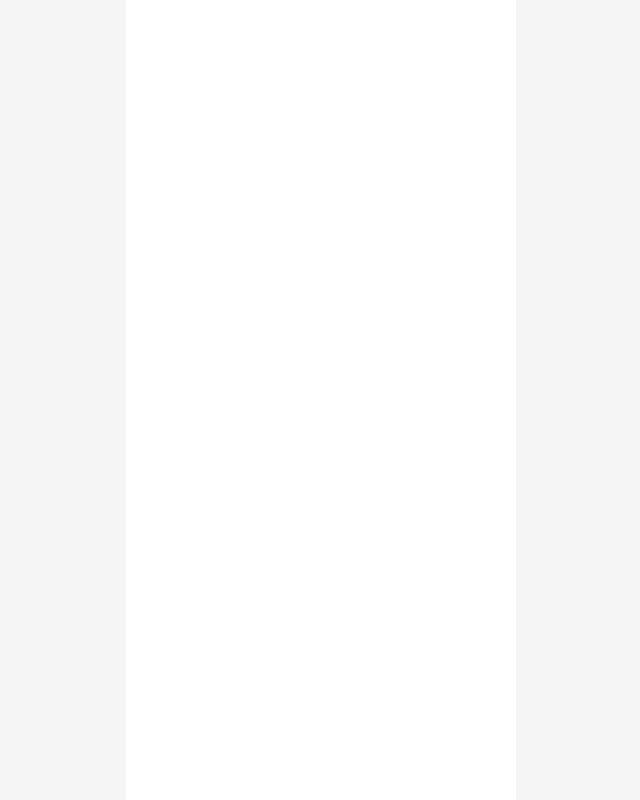
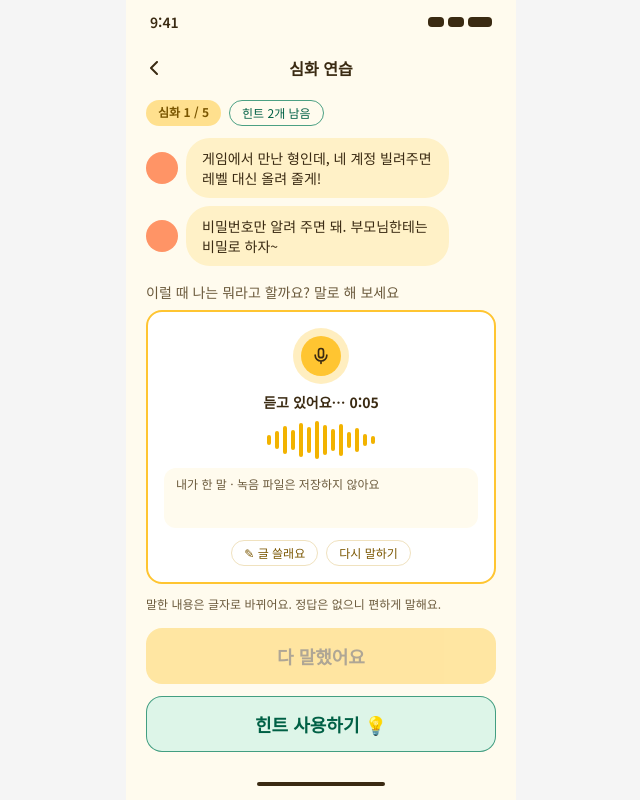
Before and after one commit to line1thon-15/frontend, a React (Vite) app: page /child/deepen/speak in a window 1280 px wide. Before the commit this address had no page. Shown: the whole page, without its empty margins (319-959 px from the left). Built offline with nearby package versions, Linux system fonts and the light colour scheme.

Commit message:
feat: Y7-1·Y7-2 심화 연습(글/말로 답하기) 화면과 라우트 추가
Co-Authored-By: Claude Sonnet 5.5 <noreply@anthropic.com>
Claude-Session: https://claude.ai/code/session_01LEfxZBpz5bTDnEPLxqZYTg

```diff
--- a/src/App.jsx
+++ b/src/App.jsx
@@ -4,6 +4,7 @@ import Start from './pages/Start.jsx'
 import ChildLogin from './pages/ChildLogin.jsx'
 import FirstSetup from './pages/FirstSetup.jsx'
 import ChildHome from './pages/ChildHome.jsx'
+import DeepenPractice from './pages/DeepenPractice.jsx'
 import ComponentPreview from './pages/ComponentPreview.jsx'
 
 // 화면을 추가할 때 여기에 Route를 한 줄씩 추가하세요.
@@ -16,6 +17,8 @@ export default function App() {
         <Route path="/child/login" element={<ChildLogin />} />
         <Route path="/child/setup" element={<FirstSetup />} />
         <Route path="/home" element={<ChildHome />} />
+        <Route path="/child/deepen/write" element={<DeepenPractice initialMode="write" />} />
+        <Route path="/child/deepen/speak" element={<DeepenPractice initialMode="speak" />} />
         <Route path="/preview" element={<ComponentPreview />} />
       </Routes>
     </Layout>
--- /dev/null
+++ b/src/pages/DeepenPractice.jsx
@@ -0,0 +1,246 @@
+// Y7-1 심화 연습 (글로 답하기) / Y7-2 심화 연습 (말로 답하기)
+import { useEffect, useRef, useState } from 'react'
+import { useNavigate } from 'react-router-dom'
+import StatusBar from '../components/common/StatusBar.jsx'
+import Header from '../components/common/Header.jsx'
+import Button from '../components/common/Button.jsx'
+import Bubble from '../components/common/Bubble.jsx'
+import HomeIndicator from '../components/common/HomeIndicator.jsx'
+
+// TODO: 백엔드(AI) 심화 연습 상황 API 연동 후 교체
+const MOCK = {
+  index: 1,
+  total: 5,
+  hintLimit: 2,
+  messages: ['게임에서 만난 형인데, 네 계정 빌려주면 레벨 대신 올려 줄게!', '비밀번호만 알려 주면 돼. 부모님한테는 비밀로 하자~'],
+  hints: ['비밀번호는 나만 알아야 하는 거예요', '모르는 사람이 비밀로 하자고 하면 한 번 멈춰요'],
+}
+
+const MAX_LENGTH = 100
+const WAVE = [10, 18, 28, 20, 34, 26, 38, 30, 22, 32, 16, 24, 12, 8]
+
+const SpeechRecognition =
+  typeof window !== 'undefined' ? window.SpeechRecognition || window.webkitSpeechRecognition : undefined
+
+function formatTime(seconds) {
+  return `${Math.floor(seconds / 60)}:${String(seconds % 60).padStart(2, '0')}`
+}
+
+function MicIcon({ className = '' }) {
+  return (
+    <svg viewBox="0 0 24 24" className={className} fill="none" stroke="currentColor" strokeWidth="2" aria-hidden="true">
+      <rect x="9" y="3" width="6" height="11" rx="3" />
+      <path d="M5 11a7 7 0 0 0 14 0M12 18v3" strokeLinecap="round" />
+    </svg>
+  )
+}
+
+// mode: 'write'(글로 답하기) | 'speak'(말로 답하기)
+export default function DeepenPractice({ initialMode = 'write' }) {
+  const navigate = useNavigate()
+  const { index, total, hintLimit, messages, hints } = MOCK
+  const [mode, setMode] = useState(initialMode)
+  const [text, setText] = useState('')
+  const [transcript, setTranscript] = useState('')
+  const [seconds, setSeconds] = useState(0)
+  const [speechError, setSpeechError] = useState('')
+  const [hintsUsed, setHintsUsed] = useState(0)
+  const recognitionRef = useRef(null)
+
+  const hintsLeft = hintLimit - hintsUsed
+  const visibleHints = hints.slice(0, hintsUsed)
+
+  // 말로 답하기: 브라우저 음성 인식으로 말을 글자로 바꿔요. 녹음 파일은 저장하지 않아요.
+  const startListening = () => {
+    setTranscript('')
+    setSeconds(0)
+    setSpeechError('')
+    if (!SpeechRecognition) {
+      setSpeechError('이 기기에서는 말하기를 쓸 수 없어요. 글로 써 주세요.')
+      return
+    }
+    try {
+      const recognition = new SpeechRecognition()
+      recognition.lang = 'ko-KR'
+      recognition.continuous = true
+      recognition.interimResults = true
+      recognition.onresult = (event) => {
+        setTranscript(Array.from(event.results, (result) => result[0].transcript).join(' '))
+      }
+      recognition.onerror = () => setSpeechError('마이크를 쓸 수 없어요. 글로 써 주세요.')
+      recognition.start()
+      recognitionRef.current = recognition
+    } catch {
+      setSpeechError('말하기를 시작하지 못했어요. 글로 써 주세요.')
+    }
+  }
+
+  const stopListening = () => {
+    recognitionRef.current?.stop()
+    recognitionRef.current = null
+  }
+
+  useEffect(() => {
+    if (mode !== 'speak') return undefined
+    startListening()
+    const timer = setInterval(() => setSeconds((value) => value + 1), 1000)
+    return () => {
+      clearInterval(timer)
+      stopListening()
+    }
+  }, [mode])
+
+  const handleHint = () => {
+    if (hintsLeft > 0) setHintsUsed((value) => value + 1)
+  }
+
+  const answer = mode === 'write' ? text.trim() : transcript.trim()
+
+  const handleSubmit = () => {
+    if (!answer) return
+    stopListening()
+    // TODO: 백엔드 심화 연습 답변 제출 API 연동 — 원문은 저장하지 않고 평가 결과만 받기
+    navigate('/child/deepen/result')
+  }
+
+  const hintButton = (
+    <button
+      type="button"
+      onClick={handleHint}
+      disabled={hintsLeft === 0}
+      className="h-14 flex-1 rounded-2xl border-[1.5px] border-emerald-700/70 bg-mint-soft text-lg font-bold text-emerald-800 transition active:brightness-95 disabled:opacity-40"
+    >
+      {hintsLeft === 0 ? '힌트를 다 썼어요' : '힌트 사용하기 💡'}
+    </button>
+  )
+
+  return (
+    <div className="flex min-h-screen flex-col bg-surface text-ink">
+      <StatusBar />
+      <Header title="심화 연습" />
+
+      <main className="flex flex-1 flex-col px-5 pt-2">
+        <div className="flex gap-2">
+          <span className="rounded-full bg-primary/50 px-3 py-1 text-xs font-bold text-primary-ink">
+            심화 {index} / {total}
+          </span>
+          <span className="rounded-full border border-emerald-700/70 px-3 py-1 text-xs text-emerald-800">
+            힌트 {hintsLeft}개 남음
+          </span>
+        </div>
+
+        <div className="mt-3 flex flex-col gap-2">
+          {messages.map((message) => (
+            <Bubble key={message}>{message}</Bubble>
+          ))}
+        </div>
+
+        {visibleHints.length > 0 && (
+          <ul className="mt-3 rounded-2xl border border-emerald-700/50 bg-mint-soft px-4 py-3 text-sm text-emerald-800">
+            {visibleHints.map((hint) => (
+              <li key={hint}>💡 {hint}</li>
+            ))}
+          </ul>
+        )}
+
+        <p className="mt-4 text-sm text-muted">
+          이럴 때 나는 뭐라고 할까요? {mode === 'write' ? '직접 써 보세요' : '말로 해 보세요'}
+        </p>
+
+        {mode === 'write' ? (
+          <>
+            <section className="mt-2 rounded-2xl border-2 border-primary bg-white p-4">
+              <label className="sr-only" htmlFor="deepen-answer">
+                내 답
+              </label>
+              <textarea
+                id="deepen-answer"
+                value={text}
+                maxLength={MAX_LENGTH}
+                onChange={(e) => setText(e.target.value)}
+                placeholder="여기에 써 보세요"
+                rows={3}
+                className="w-full resize-none bg-transparent text-[0.9375rem] leading-relaxed outline-none placeholder:text-muted"
+              />
+              <div className="mt-2 flex items-center justify-between">
+                <button
+                  type="button"
+                  onClick={() => setMode('speak')}
+                  className="flex items-center gap-1 rounded-full border border-line px-3 py-1 text-xs text-primary-ink"
+                >
+                  <MicIcon className="size-4" />
+                  말로 할래요
+                </button>
+                <span className="text-xs text-muted">
+                  {text.length} / {MAX_LENGTH}
+                </span>
+              </div>
+            </section>
+            <p className="mt-3 text-xs text-muted">정답은 없어요. 내 말로 편하게 써도 괜찮아요.</p>
+          </>
+        ) : (
+          <>
+            <section className="mt-2 rounded-2xl border-2 border-primary bg-white p-4 text-center">
+              <span className="mx-auto flex size-14 items-center justify-center rounded-full bg-primary/30">
+                <span className="flex size-10 items-center justify-center rounded-full bg-primary">
+                  <MicIcon className="size-5" />
+                </span>
+              </span>
+              <p className="mt-2 text-sm font-bold">
+                {speechError ? '말하기를 쓸 수 없어요' : `듣고 있어요… ${formatTime(seconds)}`}
+              </p>
+              <div className="mt-2 flex h-10 items-center justify-center gap-1" aria-hidden="true">
+                {WAVE.map((height, i) => (
+                  <span key={i} className="w-1 rounded-full bg-primary-strong" style={{ height }} />
+                ))}
+              </div>
+              <div className="mt-2 rounded-xl bg-surface px-3 py-2 text-left">
+                <p className="text-xs text-muted">내가 한 말 · 녹음 파일은 저장하지 않아요</p>
+                <p role="status" className="mt-1 min-h-6 text-[0.9375rem] leading-relaxed">
+                  {speechError || transcript}
+                </p>
+              </div>
+              <div className="mt-3 flex justify-center gap-2">
+                <button
+                  type="button"
+                  onClick={() => setMode('write')}
+                  className="rounded-full border border-line px-3 py-1 text-xs text-primary-ink"
+                >
+                  ✎ 글 쓸래요
+                </button>
+                <button
+                  type="button"
+                  onClick={startListening}
+                  className="rounded-full border border-line px-3 py-1 text-xs text-primary-ink"
+                >
+                  다시 말하기
+                </button>
+              </div>
+            </section>
+            <p className="mt-3 text-xs text-muted">말한 내용은 글자로 바뀌어요. 정답은 없으니 편하게 말해요.</p>
+          </>
+        )}
+      </main>
+
+      <div className="px-5 pt-4 pb-4">
+        {mode === 'write' ? (
+          <div className="flex gap-3">
+            {hintButton}
+            <Button className="flex-1" disabled={!answer} onClick={handleSubmit}>
+              보내기
+            </Button>
+          </div>
+        ) : (
+          <div className="flex flex-col gap-3">
+            <Button disabled={!answer} onClick={handleSubmit}>
+              다 말했어요
+            </Button>
+            <div className="flex">{hintButton}</div>
+          </div>
+        )}
+      </div>
+
+      <HomeIndicator />
+    </div>
+  )
+}
```
